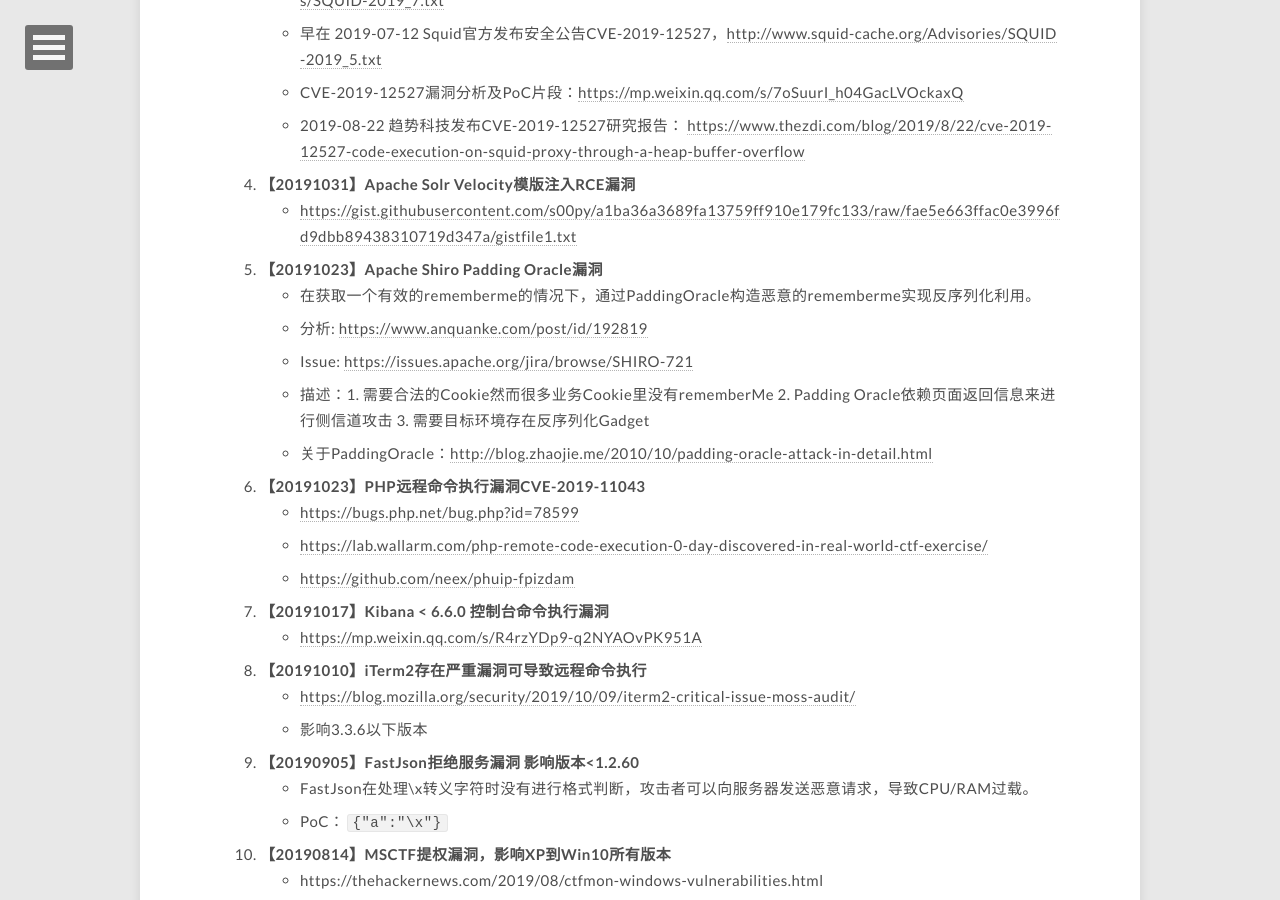
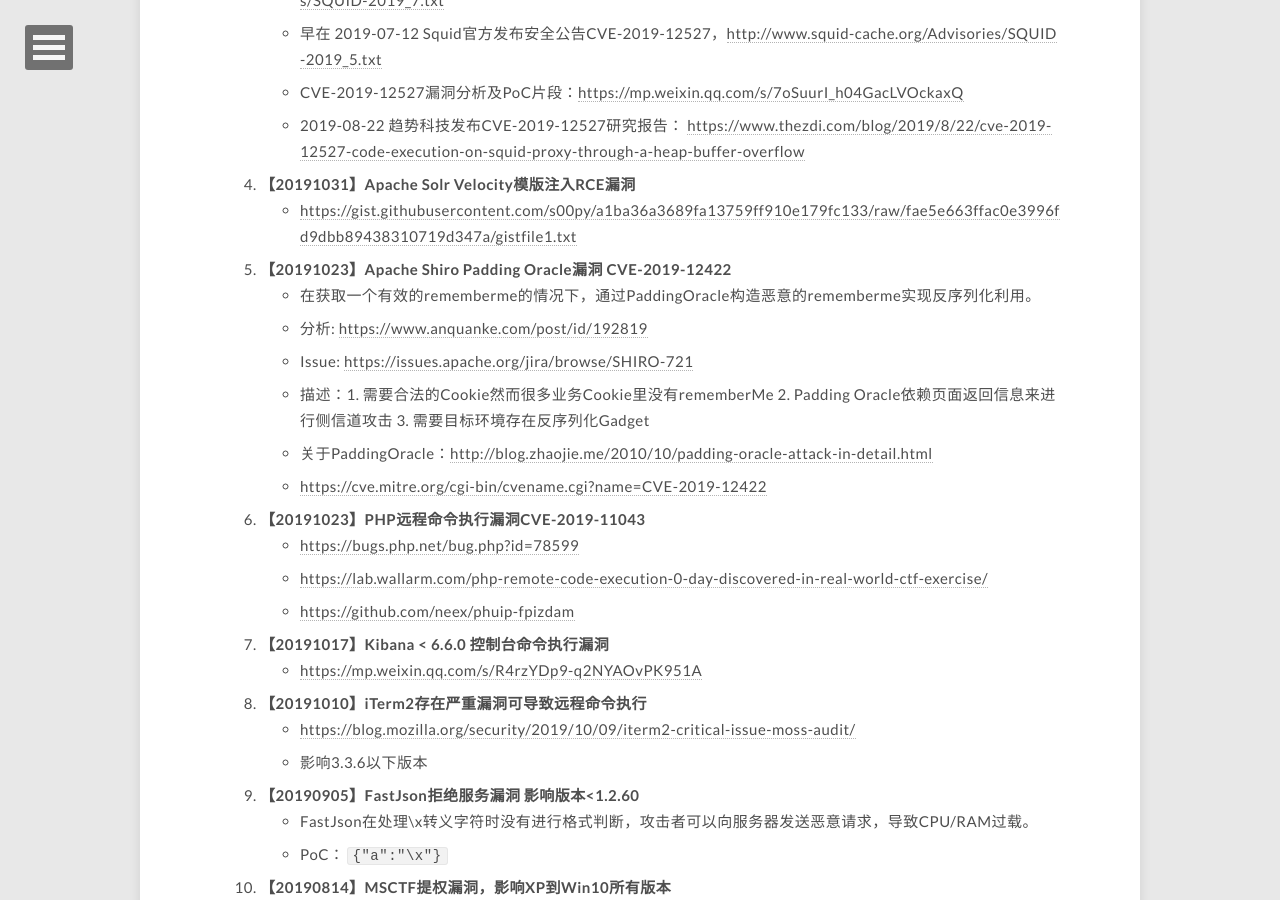
Before and after one commit to kxcode/kxcode.github.io, a Jekyll site: the page built from latest-vulns/index.md, in a window 1280 px wide and 900 px high, scrolled down 928 px. Built offline with Jekyll 4.4.1, drawn with Linux system fonts in a browser that asks for light colours; nearby versions of some CDN libraries; comment, search, counter and statistics services are not loaded.

Commit message:
ShiroPaddingOracle增加CVE编号

```diff
--- a/latest-vulns/index.md
+++ b/latest-vulns/index.md
@@ -27,12 +27,13 @@ share: true
 1. **【20191031】Apache Solr Velocity模版注入RCE漏洞**
     - <https://gist.githubusercontent.com/s00py/a1ba36a3689fa13759ff910e179fc133/raw/fae5e663ffac0e3996fd9dbb89438310719d347a/gistfile1.txt>
 
-1. **【20191023】Apache Shiro Padding Oracle漏洞**
+1. **【20191023】Apache Shiro Padding Oracle漏洞 CVE-2019-12422**
     - 在获取一个有效的rememberme的情况下，通过PaddingOracle构造恶意的rememberme实现反序列化利用。
     - 分析: <https://www.anquanke.com/post/id/192819>
     - Issue: <https://issues.apache.org/jira/browse/SHIRO-721>
     - 描述：1. 需要合法的Cookie然而很多业务Cookie里没有rememberMe 2. Padding Oracle依赖页面返回信息来进行侧信道攻击 3. 需要目标环境存在反序列化Gadget
     - 关于PaddingOracle：<http://blog.zhaojie.me/2010/10/padding-oracle-attack-in-detail.html>
+    - <https://cve.mitre.org/cgi-bin/cvename.cgi?name=CVE-2019-12422>
 
 1. **【20191023】PHP远程命令执行漏洞CVE-2019-11043**
     - <https://bugs.php.net/bug.php?id=78599>
```
